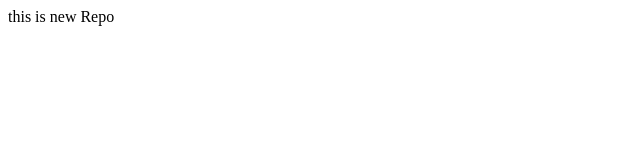
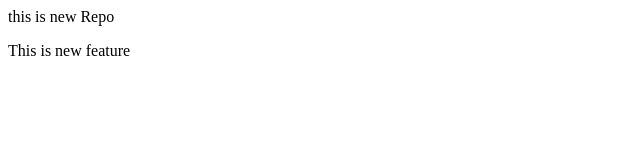
Before and after one commit to zdogar556/localRepo, a plain HTML site: page index.html in a window 1280 px wide. Shown: the whole page, without its empty margins (0-640 px from the left). Drawn offline with Linux system fonts and the light colour scheme.

Commit message:
Add new feature

```diff
--- a/index.html
+++ b/index.html
@@ -1,2 +1,4 @@
 <P>this is new Repo
 </P>
+<P> This is new feature
+</P>
```
